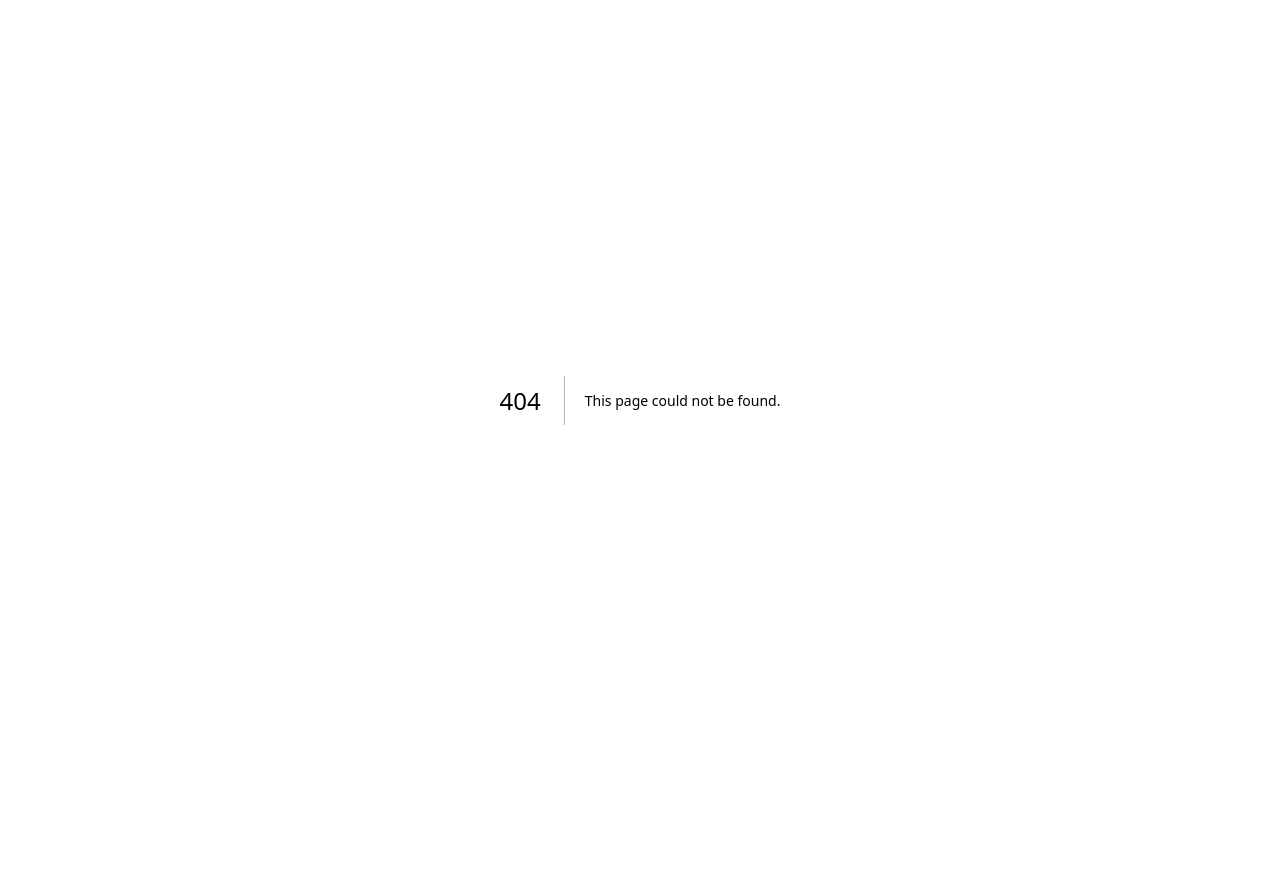
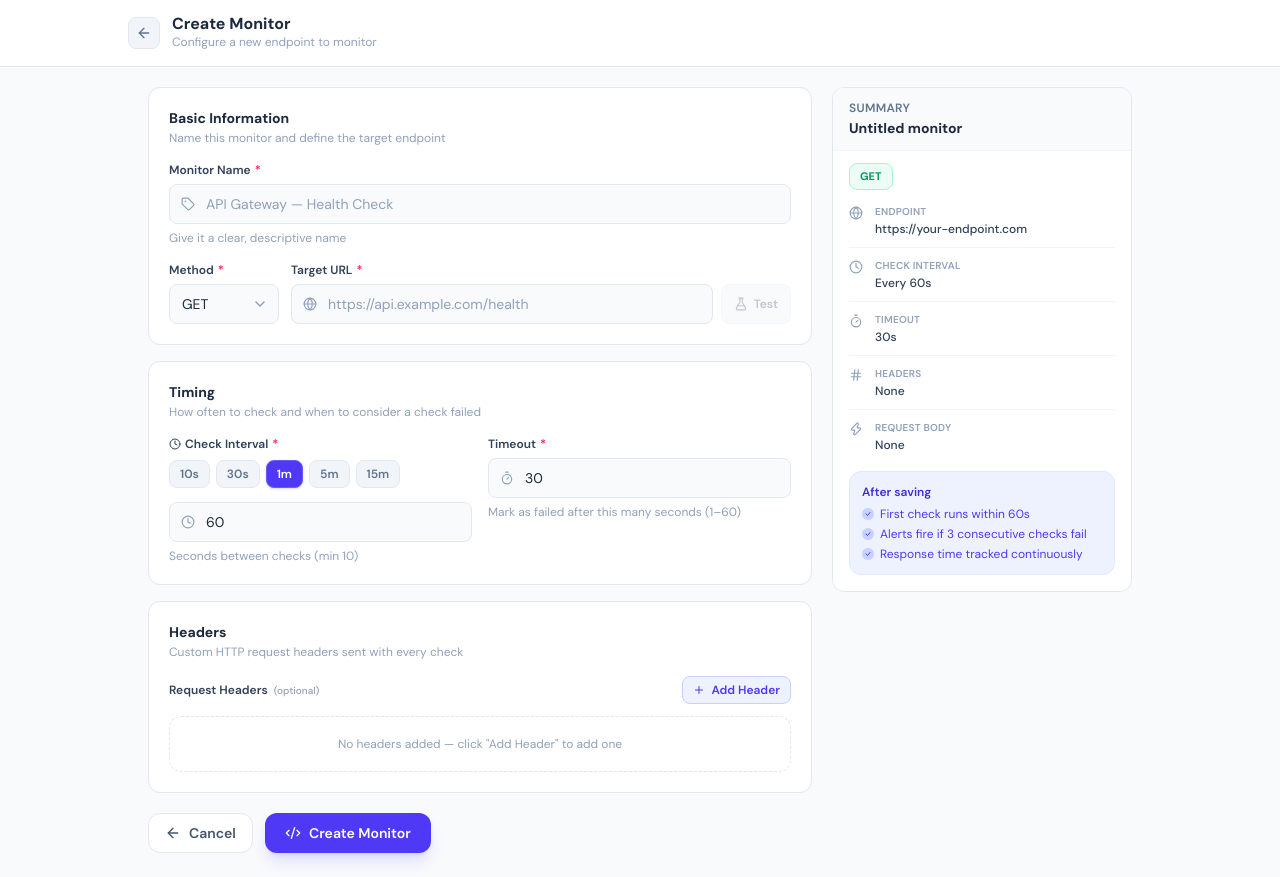
Before and after one commit to Weeravaradhana/Pulse-api-monitoring-client, a Next.js app: page /dashboard/monitor/create in a window 1280 px wide. Before the commit this address had no page. Before the commit the page ends 800 px from the top, so only its background shows below. Built offline with nearby package versions, Linux system fonts and the light colour scheme.

Commit message:
feat: add create monitor page with form layout and navigation

```diff
--- /dev/null
+++ b/src/app/dashboard/monitor/create/page.tsx
@@ -0,0 +1,39 @@
+
+import { ArrowLeft } from "lucide-react";
+import Link from "next/link";
+import { CreateMonitorForm } from "@/components/monitor/create-monitor-form";
+
+export default function CreateMonitorPage() {
+    return (
+        <div className="min-h-screen bg-slate-50 dark:bg-slate-950 transition-colors duration-200">
+            <div className="border-b border-slate-200 dark:border-slate-800 bg-white dark:bg-slate-900 px-5 py-4 sticky top-0 z-20 transition-colors duration-200">
+                <div className="max-w-5xl mx-auto flex items-center gap-3">
+                    <Link
+                        href="/dashboard"
+                        className="w-8 h-8 flex items-center justify-center rounded-lg
+              bg-slate-100 dark:bg-slate-800
+              border border-slate-200 dark:border-slate-700
+              text-slate-500 dark:text-slate-400
+              hover:text-slate-700 dark:hover:text-slate-200
+              hover:border-slate-300 dark:hover:border-slate-600
+              transition-all"
+                    >
+                        <ArrowLeft className="w-4 h-4" />
+                    </Link>
+                    <div>
+                        <h1 className="text-base font-bold text-slate-800 dark:text-slate-100 leading-none">
+                            Create Monitor
+                        </h1>
+                        <p className="text-xs text-slate-400 dark:text-slate-500 mt-0.5">
+                            Configure a new endpoint to monitor
+                        </p>
+                    </div>
+                </div>
+            </div>
+
+            <div className="max-w-5xl mx-auto px-4 sm:px-5 pt-5">
+                <CreateMonitorForm />
+            </div>
+        </div>
+    );
+}
```
